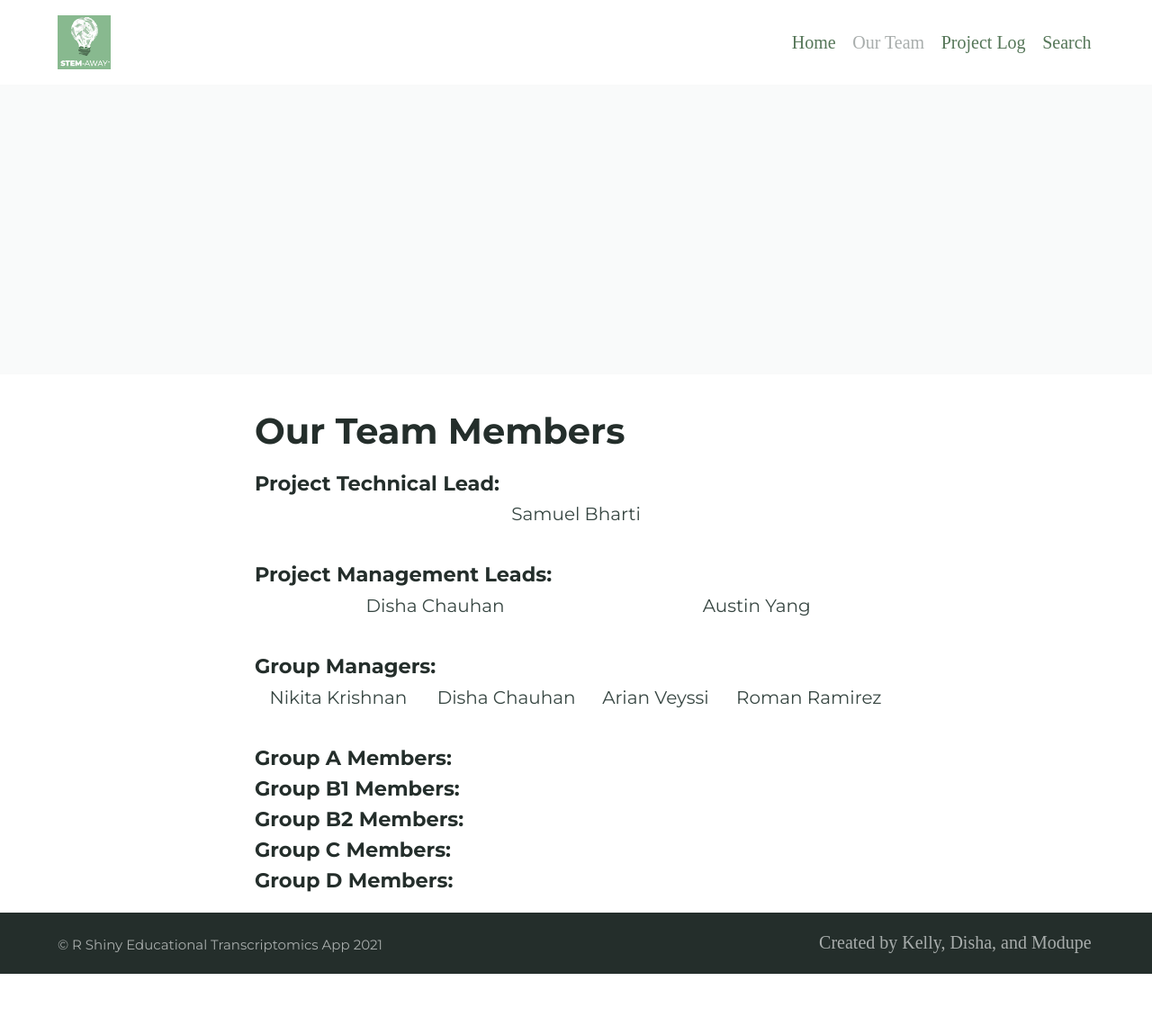
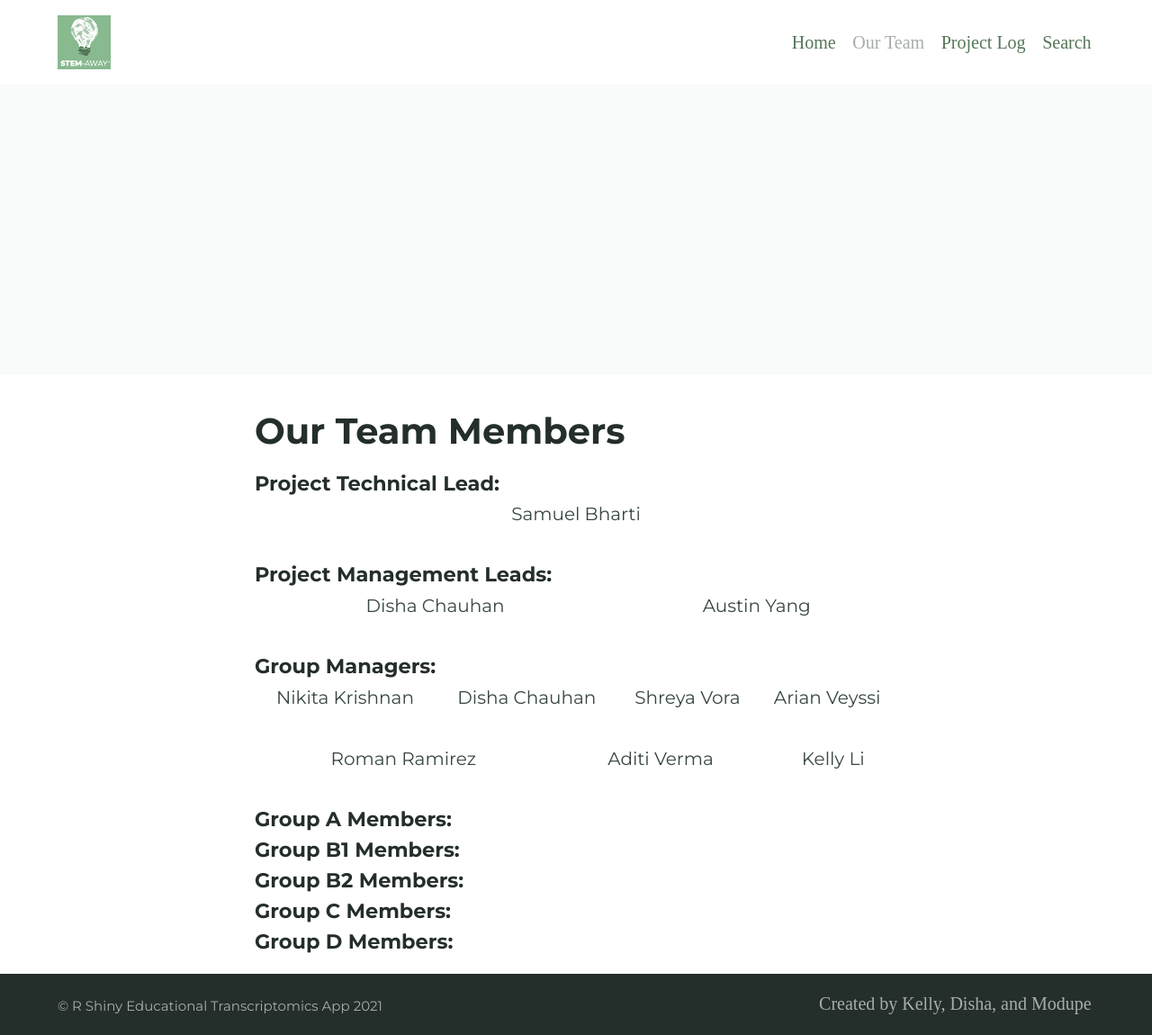
Before and after one commit to BI-STEM-Away/sMAP_dev, a Jekyll site: the page built from ourTeam.md, in a window 1280 px wide. Shown: the whole page at 90% size. Built offline with Jekyll 4.4.1, drawn with Linux system fonts in a browser that asks for light colours; before the commit the page ends 1082 px from its top, so only the background shows below that.

Commit message:
Update ourTeam.md

```diff
--- a/ourTeam.md
+++ b/ourTeam.md
@@ -28,10 +28,13 @@ Disha Chauhan              |  Austin Yang
 
 ##### Group Managers:
 
-Nikita Krishnan            |  Disha Chauhan            |  Arian Veyssi             |  Roman Ramirez
+Nikita Krishnan            |  Disha Chauhan            |  Shreya Vora              |  Arian Veyssi
 :-------------------------:|:-------------------------:|:-------------------------:|:-------------------------:
 ![](https://bi-stem-away.github.io/shiny_app_dev/Logo.png)  |  ![](https://bi-stem-away.github.io/shiny_app_dev/Logo.png)  |  ![](https://bi-stem-away.github.io/shiny_app_dev/Logo.png)  |  ![](https://bi-stem-away.github.io/shiny_app_dev/Logo.png)
 
+Roman Ramirez              |  Aditi Verma              |  Kelly Li
+:-------------------------:|:-------------------------:|:-------------------------:
+![](https://bi-stem-away.github.io/shiny_app_dev/Logo.png)  |  ![](https://bi-stem-away.github.io/shiny_app_dev/Logo.png)  |  ![](https://bi-stem-away.github.io/shiny_app_dev/Logo.png)
 
 ##### Group A Members:
 
```
